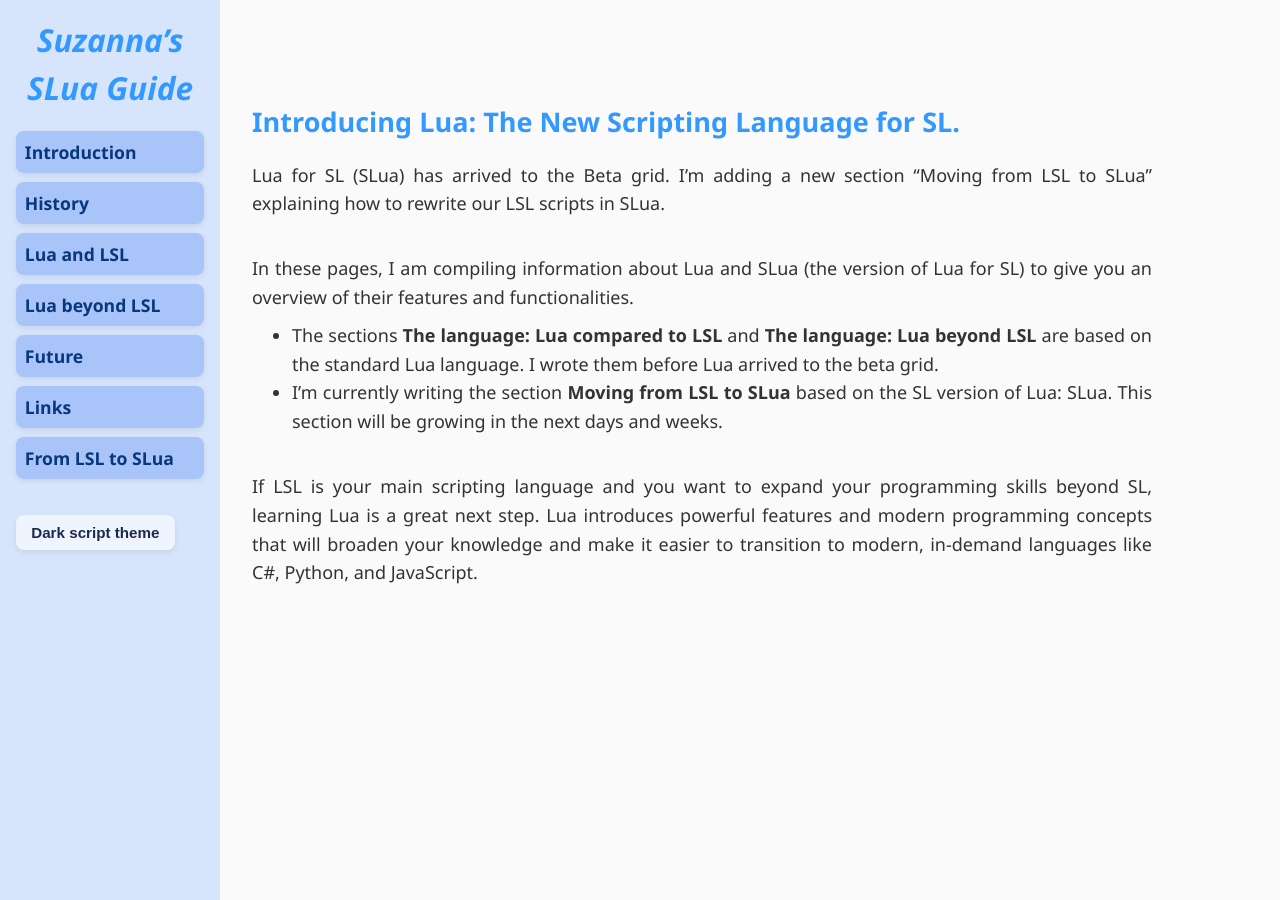
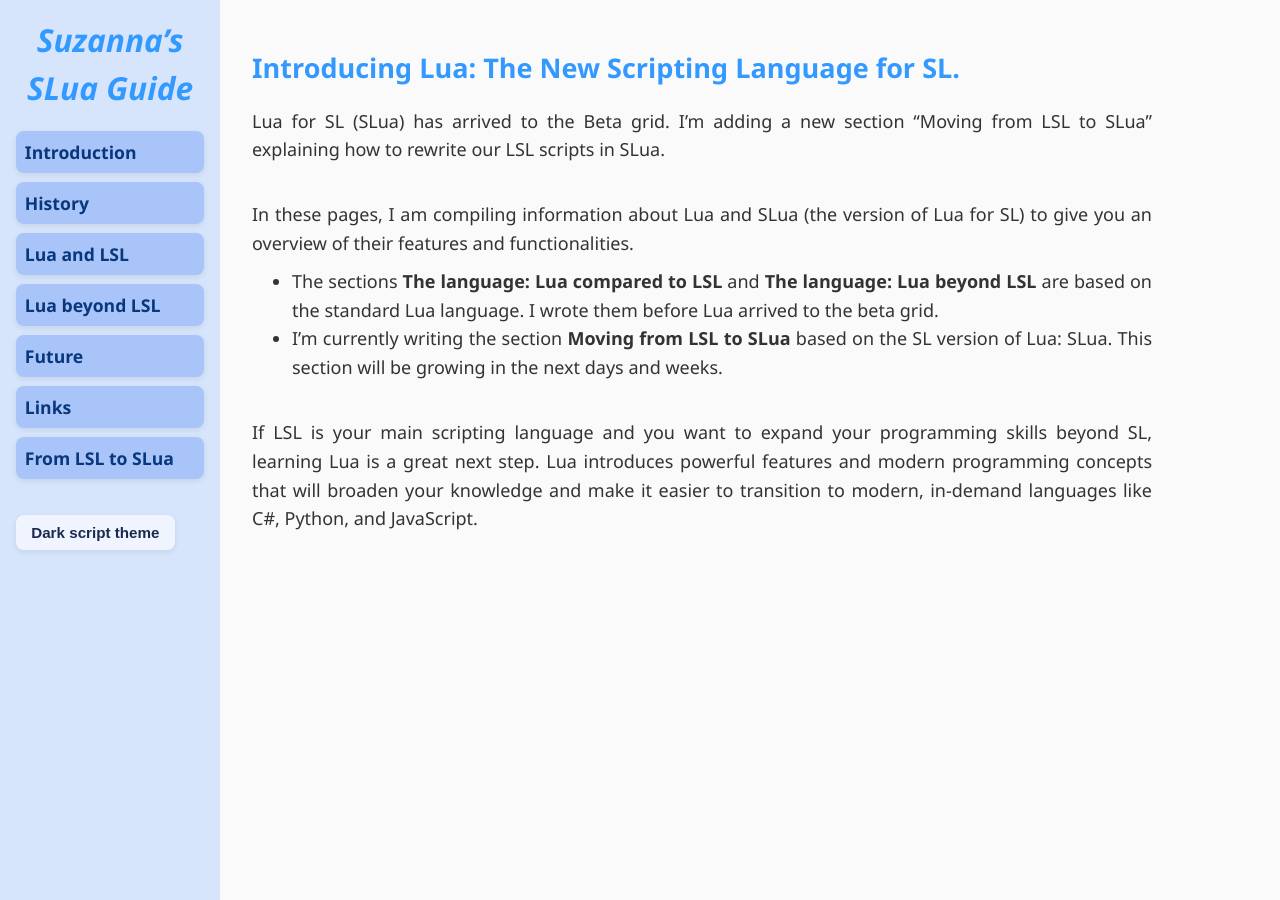
Before and after one commit to Suzanna-Linn/slua, a Jekyll site: the page built from docs/index.md, in a window 1280 px wide. Built offline with Jekyll 4.4.1, drawn with Linux system fonts in a browser that asks for light colours; nearby versions of some CDN libraries; comment, search, counter and statistics services are not loaded.

Commit message:
Update style.css

```diff
--- a/docs/assets/style.css
+++ b/docs/assets/style.css
@@ -99,8 +99,14 @@ body {
   flex: 1;
 }
 
-/* Headers in Linden blue */
-h1, h2, h3, h4, h5, h6 {
+h1, h2 {
+  color: #3399FF;
+  margin-top: 0.5em;
+  margin-bottom: 0.5em;
+  font-weight: 700;
+}
+
+h3, h4 {
   color: #3399FF;
   margin-top: 2.5em;
   margin-bottom: 0.5em;
```
